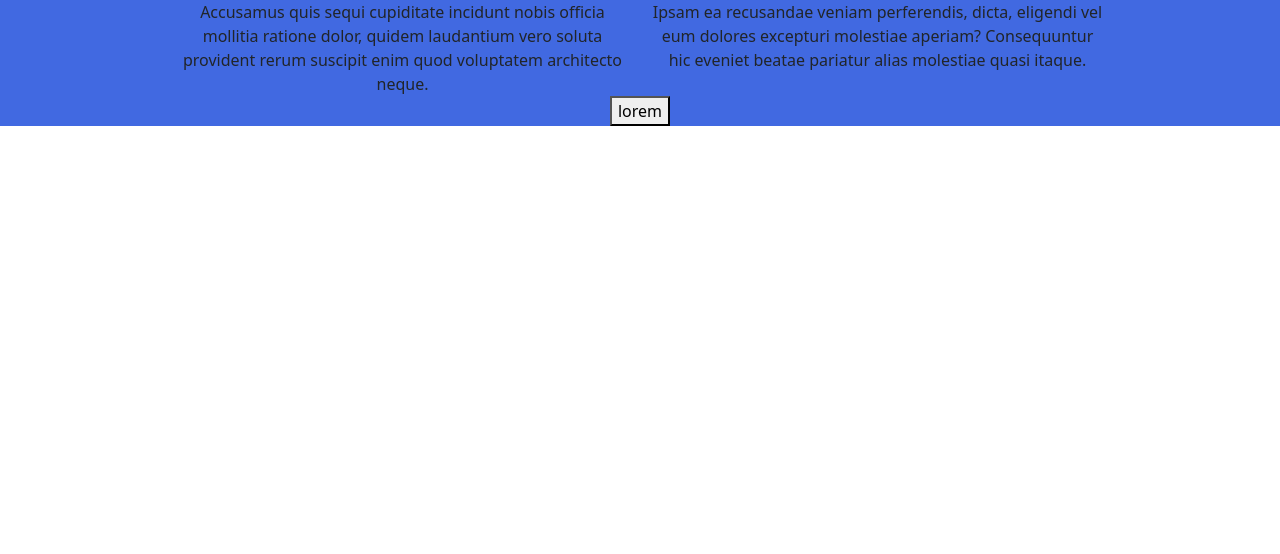
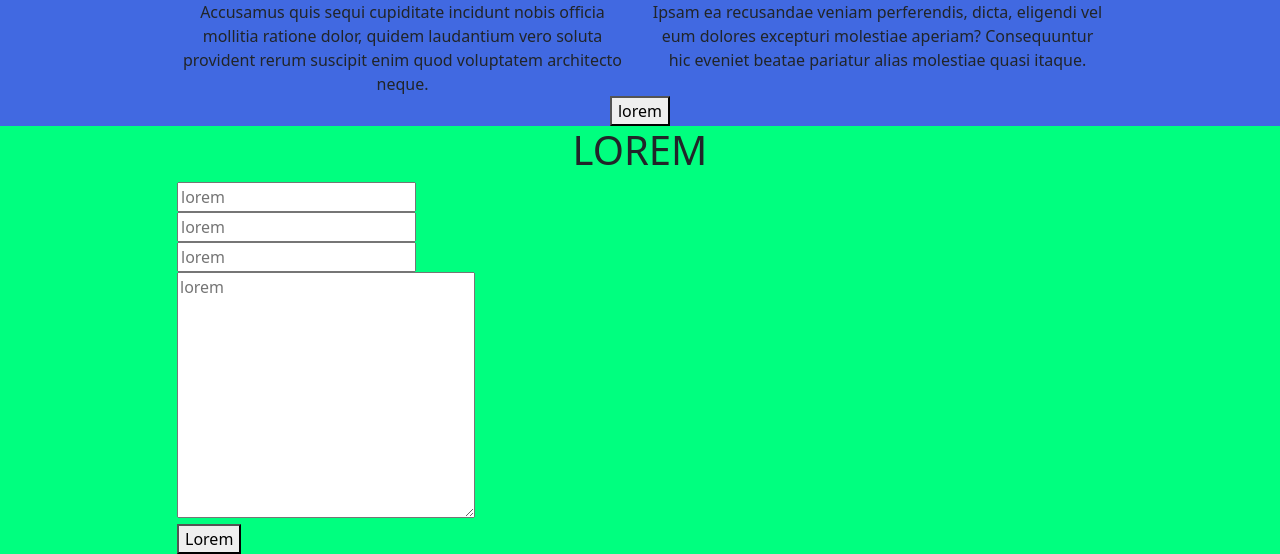
Before and after one commit to Luega/html-css-bootstrap-freelancer, a plain HTML site: page index.html in a window 1280 px wide. Shown: the part 764-1318 px from the top of the page. Before the commit the page ends 890 px from the top, so only its background shows below. Drawn offline with nearby package versions, Linux system fonts and the light colour scheme.

Commit message:
added contact me

```diff
--- a/css/style.css
+++ b/css/style.css
@@ -31,6 +31,12 @@ header {
 }
 /* /ABOUT */
 /* CONTACT-ME */
+.contact-me {
+    background-color: springgreen;
+}
+.contact-me input {
+    display: block;
+}
 /* /CONTACT-ME */
 
 
--- a/index.html
+++ b/index.html
@@ -78,8 +78,21 @@
     </section>
     <!-- /ABOUT -->
     <!-- CONTACT-ME -->
-    <section class="contact me">
-
+    <section class="contact-me">
+        <div class="container">
+            <div class="row justify-content-center">
+                <div class="col-10">
+                    <h1 class="ms_txt-align-center">LOREM</h1>
+                    <form action="">
+                        <input type="text" placeholder="lorem">
+                        <input type="text" placeholder="lorem">
+                        <input type="text" placeholder="lorem">
+                        <textarea name="textarea" id="textarea" cols="30" rows="10" placeholder="lorem"></textarea>
+                    </form>
+                    <button>Lorem</button>
+                </div>
+            </div>
+        </div>
     </section>
     <!-- /CONTACT-ME -->
 </body>
```
